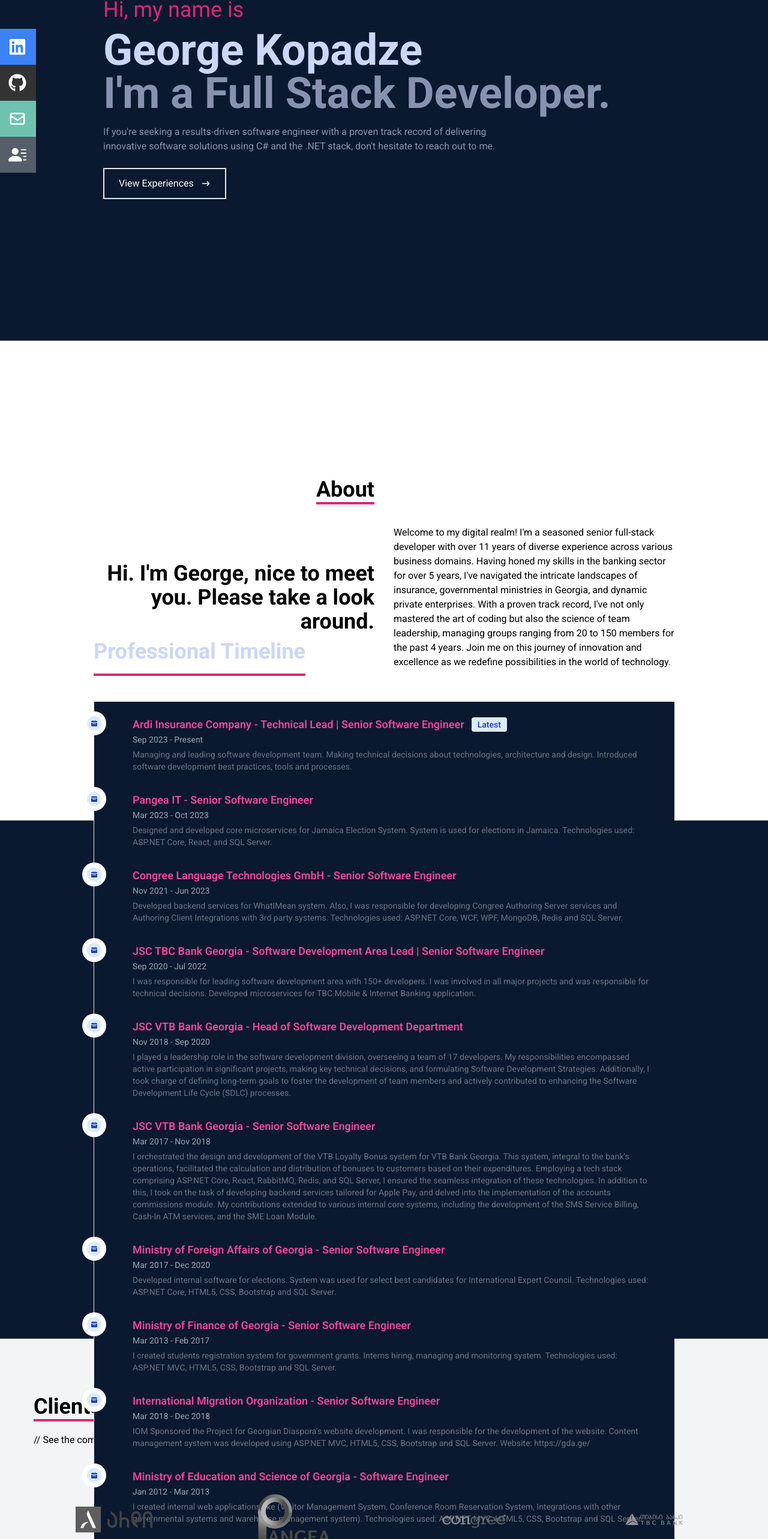
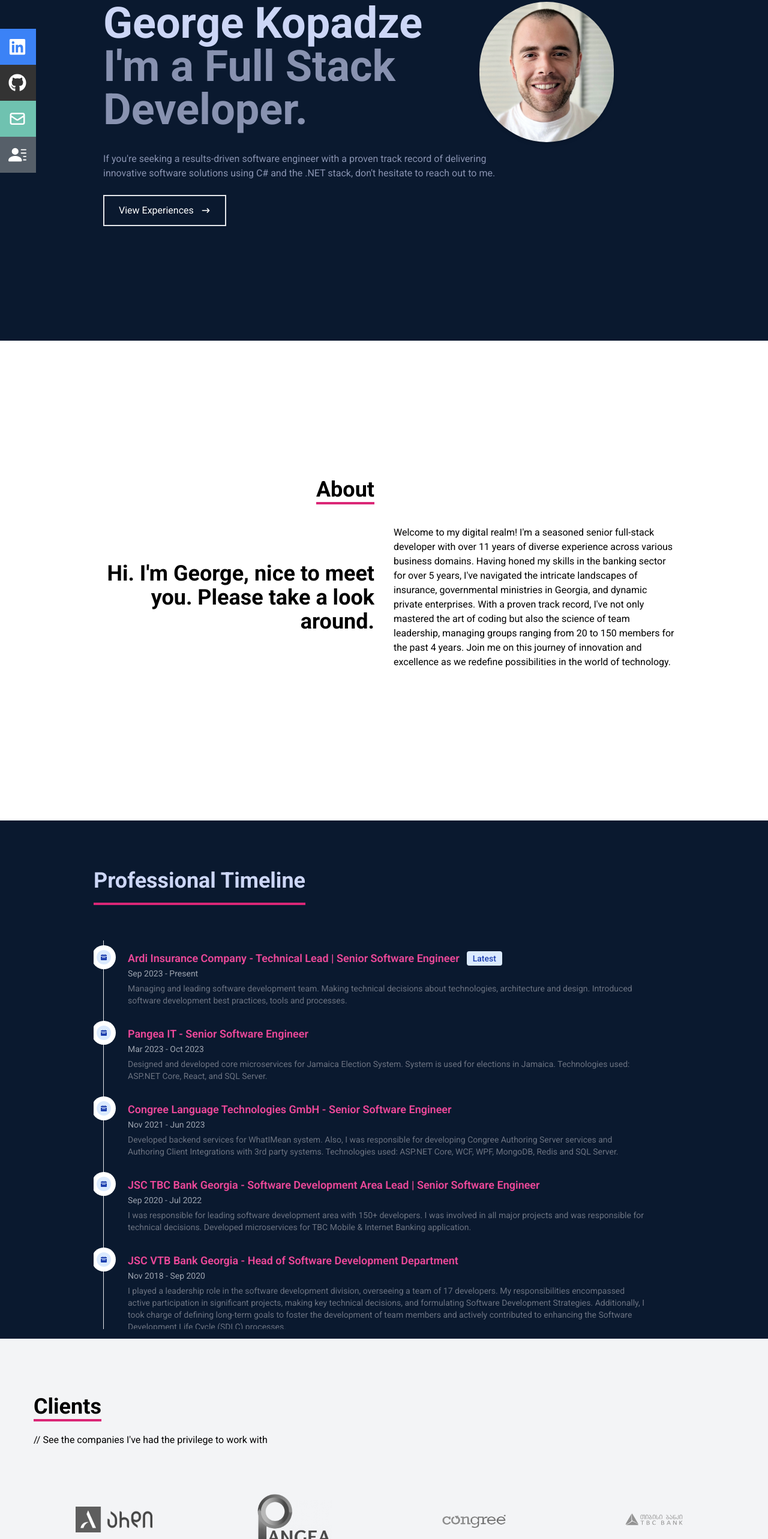
Before and after one commit to geokopa/personal-website, a React (Vite) app: page / in a window 1280 px wide. Shown: the part 232-2798 px from the top of the page at 60% size. Built offline with nearby package versions, Linux system fonts and the light colour scheme.

Commit message:
Included photo on homepage and fixed timeline overflow issue

```diff
--- a/src/components/pages/Home.tsx
+++ b/src/components/pages/Home.tsx
@@ -1,5 +1,6 @@
 import { HiArrowNarrowRight } from "react-icons/hi";
 import { Link } from "react-scroll";
+import ProfilePhoto from "../../assets/images/profile/me.svg";
 const Home = () => {
   return (
     <div id="home" className="w-full h-screen bg-[#0a192f]">
@@ -8,12 +9,23 @@ const Home = () => {
         <p className="text-pink-600 text-3xl sm:text-4xl pb-3">
           Hi, my name is
         </p>
+        <div className="grid grid-cols-1 sm:grid-cols-3 gap-1">
+          <div className="sm:col-span-2">
             <h1 className="text-3xl sm:text-7xl font-bold text-[#ccd6f6]">
               George Kopadze
             </h1>
             <h2 className="text-3xl sm:text-7xl font-bold text-[#8892b0]">
               I'm a Full Stack Developer.
             </h2>
+          </div>
+          <div className="sm:col-span-1">
+            <img
+              src={ProfilePhoto}
+              alt="profile"
+              className="w-32 md:w-56 rounded-full shadow-md hidden lg:block"
+            />
+          </div>
+        </div>
         <p className="text-[#8892b0] py-4 max-w-[700px]">
           If you're seeking a results-driven software engineer with a proven
           track record of delivering innovative software solutions using C# and
--- a/src/components/pages/Timeline.tsx
+++ b/src/components/pages/Timeline.tsx
@@ -12,11 +12,12 @@ const Timeline = () => {
           <p className="py-8"></p>
         </div>
 
-        <ol className="relative border-s border-gray-200 dark:border-gray-700  bg-[#0a192f] p-6">
+        <div className="p-6 sm:p-4 overflow-y-auto">
+          <ol className="relative border-s border-gray-200 dark:border-gray-700 bg-[#0a192f] p-6 sm:p-4">
             {ExperienceList.map((client: ExperienceItem) => {
               return (
-              <li className="mb-8 ms-6" key={client.id}>
-                <span className="absolute flex items-center justify-center w-6 h-6 bg-blue-100 rounded-full -start-3 ring-8 ring-white dark:ring-gray-900 dark:bg-blue-900">
+                <li className="mb-8 ms-2" key={client.id}>
+                  <span className="absolute flex items-center justify-center w-6 h-6 bg-blue-100 rounded-full -start-3 ring-8 ring-white dark:ring-gray-900 dark:bg-blue-900 ml-1 sm:ml-0">
                     <svg
                       className="w-2.5 h-2.5 text-blue-800 dark:text-blue-300"
                       aria-hidden="true"
@@ -47,6 +48,7 @@ const Timeline = () => {
           </ol>
         </div>
       </div>
+    </div>
   );
 };
 
```
Also changed, not shown: src/assets/images/profile/me.svg (added). Lines whose indentation alone changed are shown as unchanged.
